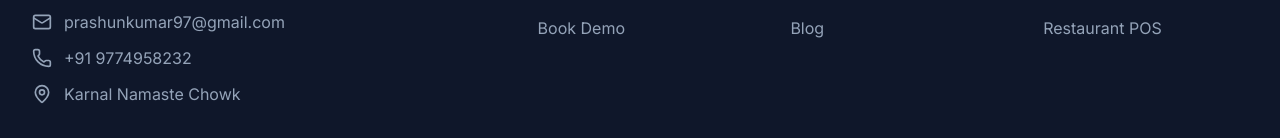
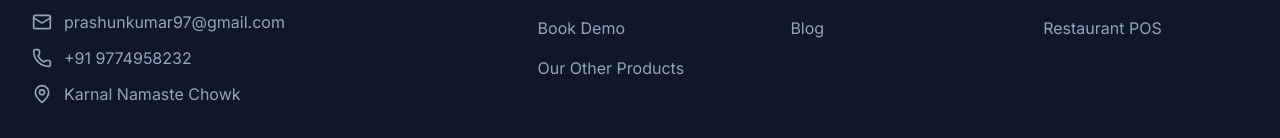
Before and after one commit to Parsun97/BitBuilder_Website, a React (Create React App) app in the folder frontend/: page /our-products in a window 1280 px wide. Shown: the part 814-952 px from the top of the page. Built offline with nearby package versions, Linux system fonts and the light colour scheme; no server answers.

Commit message:
Update Footer.jsx

```diff
--- a/frontend/src/components/Footer.jsx
+++ b/frontend/src/components/Footer.jsx
@@ -21,6 +21,7 @@ export const Footer = () => {
       { name: "Industries", path: "/industries" },
       { name: "Pricing", path: "/pricing" },
       { name: "Book Demo", path: "/contact" },
+      { name: "Our Other Products", path: "/our-products" },
     ],
     company: [
       { name: "About Us", path: "/about" },
```
